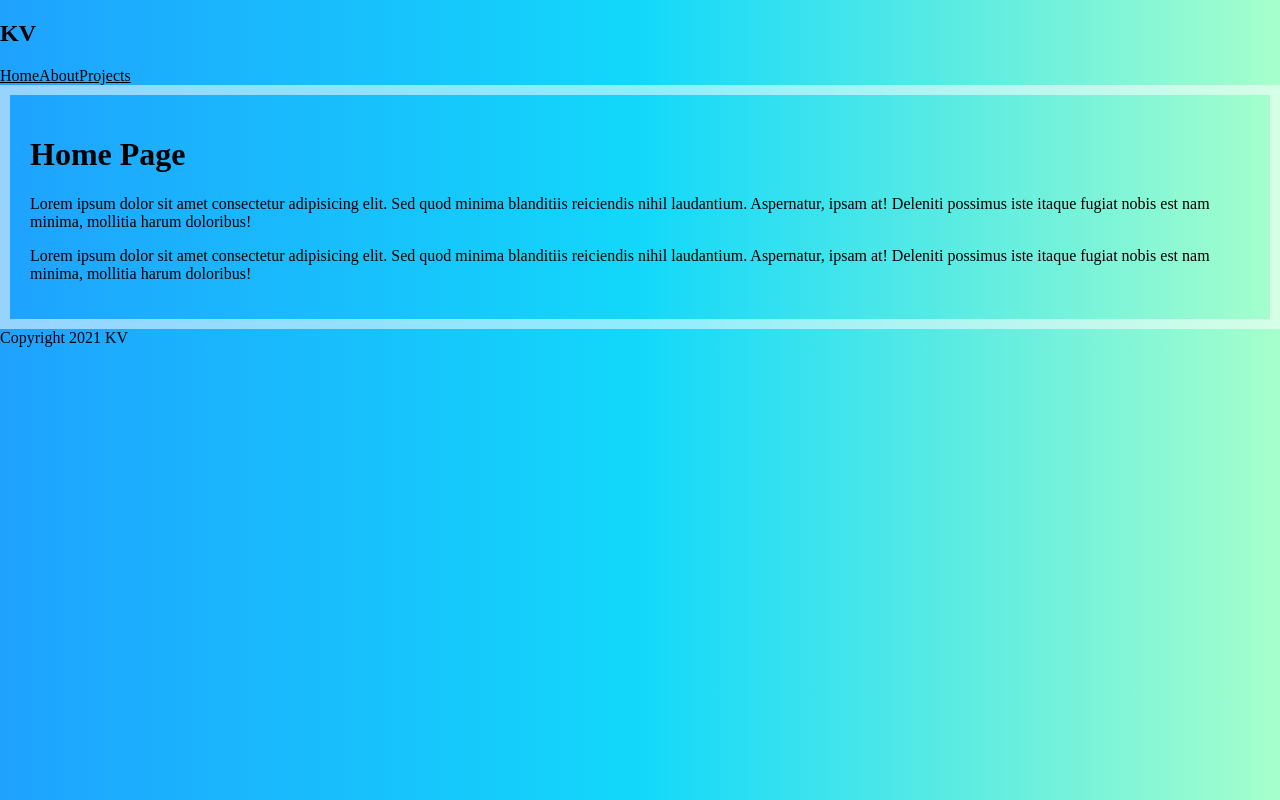
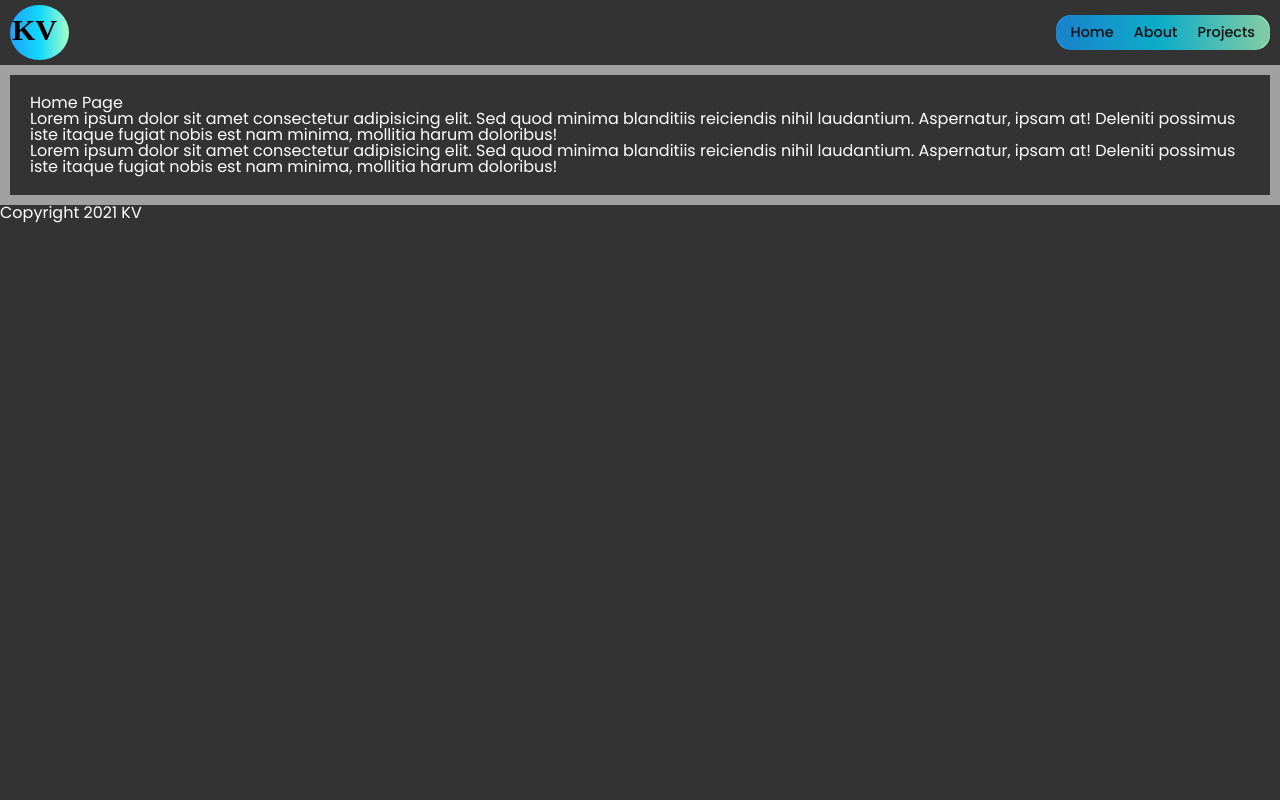
Before and after one commit to codekarla/my-gatsby-portfolio, a Gatsby site: page / in a window 1280 px wide. Built offline with nearby package versions, Linux system fonts and the light colour scheme; Gatsby itself is replaced by a stand-in of ours; a web font is replaced by a local one.

Commit message:
Style navbar

```diff
--- a/src/components/Layout.js
+++ b/src/components/Layout.js
@@ -1,13 +1,25 @@
 import React from 'react';
-import Navbar from './Navbar';
+import {Link} from 'gatsby';
 import '../css/global.css';
-import '../css/layout.css';
+import * as style from '../css/layout.module.css';
 
 function Layout({children}) {
     return (
         <div>
-            <Navbar/>
+            <nav className={style.navbar}>
+
+                <Link to="/" className={style.brand}>
+                    <h2>KV</h2>
+                </Link>
+                <div className={style.links}>
+                    <Link to="/">Home</Link>
+                    <Link to="/about">About</Link>
+                    <Link to="/projects">Projects</Link>
+                </div>
+            </nav>
+
             {children}
+
             <footer>
                 Copyright 2021 KV
             </footer>
--- /dev/null
+++ b/src/sass/_reset.scss
@@ -0,0 +1,63 @@
+/* http://meyerweb.com/eric/tools/css/reset/
+   v2.0 | 20110126
+   License: none (public domain)
+*/
+
+html, body, div, span, applet, object, iframe,
+h1, h2, h3, h4, h5, h6, p, blockquote, pre,
+a, abbr, acronym, address, big, cite, code,
+del, dfn, em, img, ins, kbd, q, s, samp,
+small, strike, strong, sub, sup, tt, var,
+b, u, i, center,
+dl, dt, dd, ol, ul, li,
+fieldset, form, label, legend,
+table, caption, tbody, tfoot, thead, tr, th, td,
+article, aside, canvas, details, embed,
+figure, figcaption, footer, header, hgroup,
+menu, nav, output, ruby, section, summary,
+time, mark, audio, video {
+	margin: 0;
+	padding: 0;
+	border: 0;
+	font-size: 100%;
+	font: inherit;
+	vertical-align: baseline;
+}
+/* HTML5 display-role reset for older browsers */
+article, aside, details, figcaption, figure,
+footer, header, hgroup, menu, nav, section {
+	display: block;
+}
+body {
+	line-height: 1;
+}
+ol, ul {
+	list-style: none;
+}
+blockquote, q {
+	quotes: none;
+}
+blockquote:before, blockquote:after,
+q:before, q:after {
+	content: '';
+	content: none;
+}
+table {
+	border-collapse: collapse;
+	border-spacing: 0;
+}
+
+/* Box Sizing */
+* {
+	-webkit-box-sizing: border-box;
+	   -moz-box-sizing: border-box;
+			box-sizing: border-box;
+	transition: 200ms ease;
+}
+a {
+	color: inherit;
+	text-decoration: none;
+}
+a:hover {
+	color: inherit;
+}
--- a/src/sass/global.scss
+++ b/src/sass/global.scss
@@ -1,11 +1,15 @@
-@import url('https://fonts.googleapis.com/css2?family=Dawning+of+a+New+Day&display=swap');
+@use 'reset';
 
-* {
-    box-sizing: border-box;
+@import url('https://fonts.googleapis.com/css2?family=Dawning+of+a+New+Day&family=Poppins:wght@200;400;500;600;700&display=swap');
+
+body {
+    font-size: 1rem;
+    font-family: 'Poppins', sans-serif;
+    color: white;
+    background-color: #333;
+    // background: linear-gradient(to right, #159957, #155799);
 }
-body {
-    margin: 0;
+main {
+    padding: 20px;
+    border: 10px solid #fff8;
 }
-body, a, button {
-    color: black
-}
--- /dev/null
+++ b/src/sass/layout.module.scss
@@ -0,0 +1,47 @@
+
+.navbar {
+    display: flex;
+    align-items: center;
+    justify-content: space-between;
+    padding: 5px 10px;
+    // background-color: #0008;
+
+    .brand {
+        padding: 10px 12px 15px 2px;
+        font-size: 30px;
+        font-weight: bold;
+        font-family: 'Dawning of a New Day', cursive;
+        color: black;
+        background: linear-gradient(to right, #1fa2ff, #12d8fa, #a6ffcb);
+        border-radius: 50%;
+    }
+    .brand:hover {
+        opacity: 0.8;
+        border-radius: 10px;
+    }
+    .links {
+        background: linear-gradient(to right, #1fa2ff, #12d8fa, #a6ffcb);
+        border-radius: 15px;
+
+        a {
+            display: inline-block;
+            padding: 10px;
+            font-size: 0.9rem;
+            font-weight: 500;
+            color: #111;
+            background-color: #0003;
+        }
+        a:hover {
+            color: #000;
+            background-color: #fff2;
+        }
+        a:first-child {
+            padding-left: 15px;
+            border-radius: 20px 0 0 20px;
+        }
+        a:last-child {
+            padding-right: 15px;
+            border-radius: 0 20px 20px 0;
+        }
+    }
+}
--- a/src/sass/layout.scss
+++ /dev/null
@@ -1,7 +0,0 @@
-body {
-    background: linear-gradient(to right, #1fa2ff, #12d8fa, #a6ffcb);
-}
-main {
-    padding: 20px;
-    border: 10px solid #fff8;
-}
```
Also changed, not shown: src/css/global.css, src/css/layout.css (deleted), src/css/layout.module.css (added), 3 other files.
